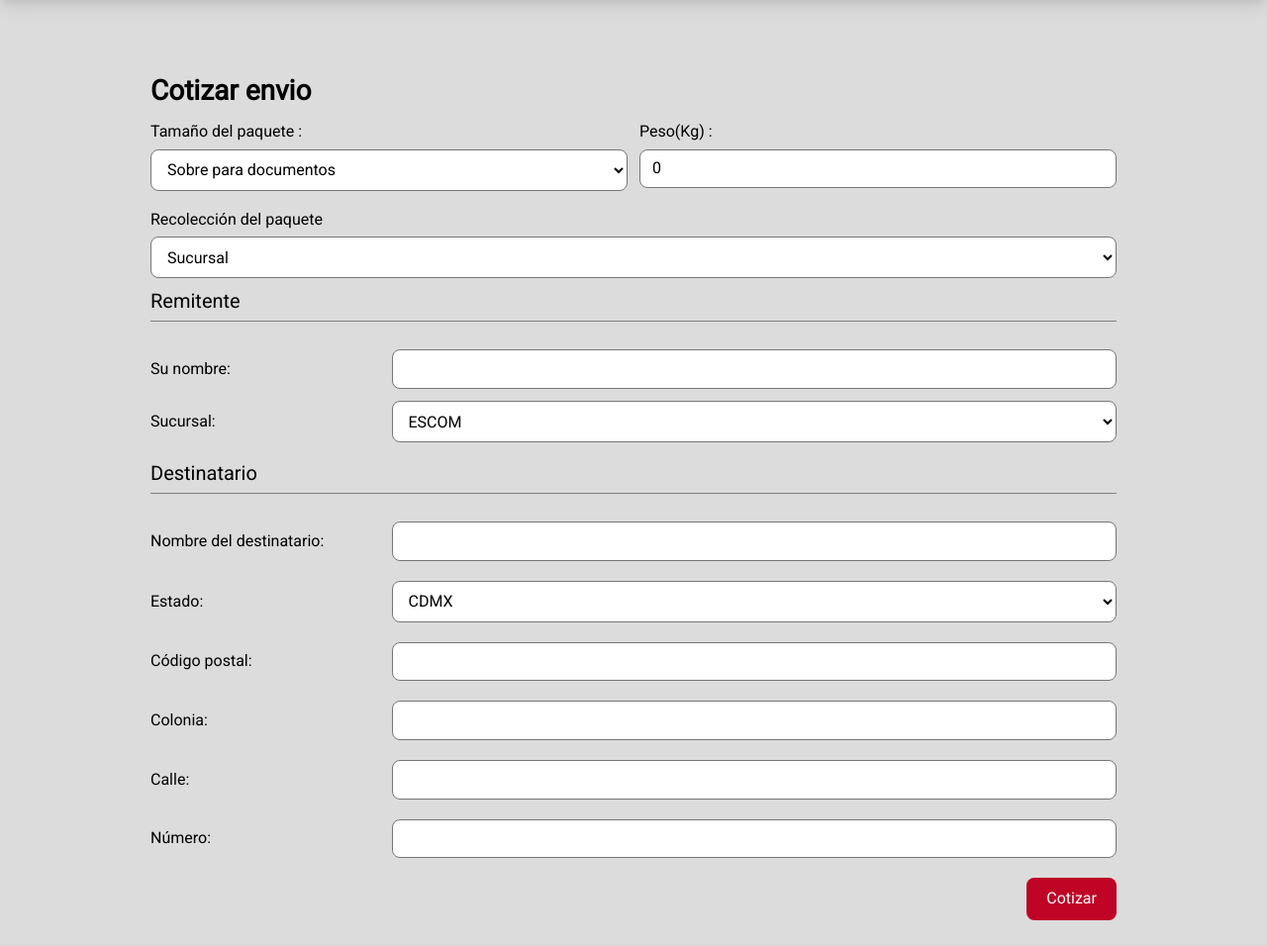
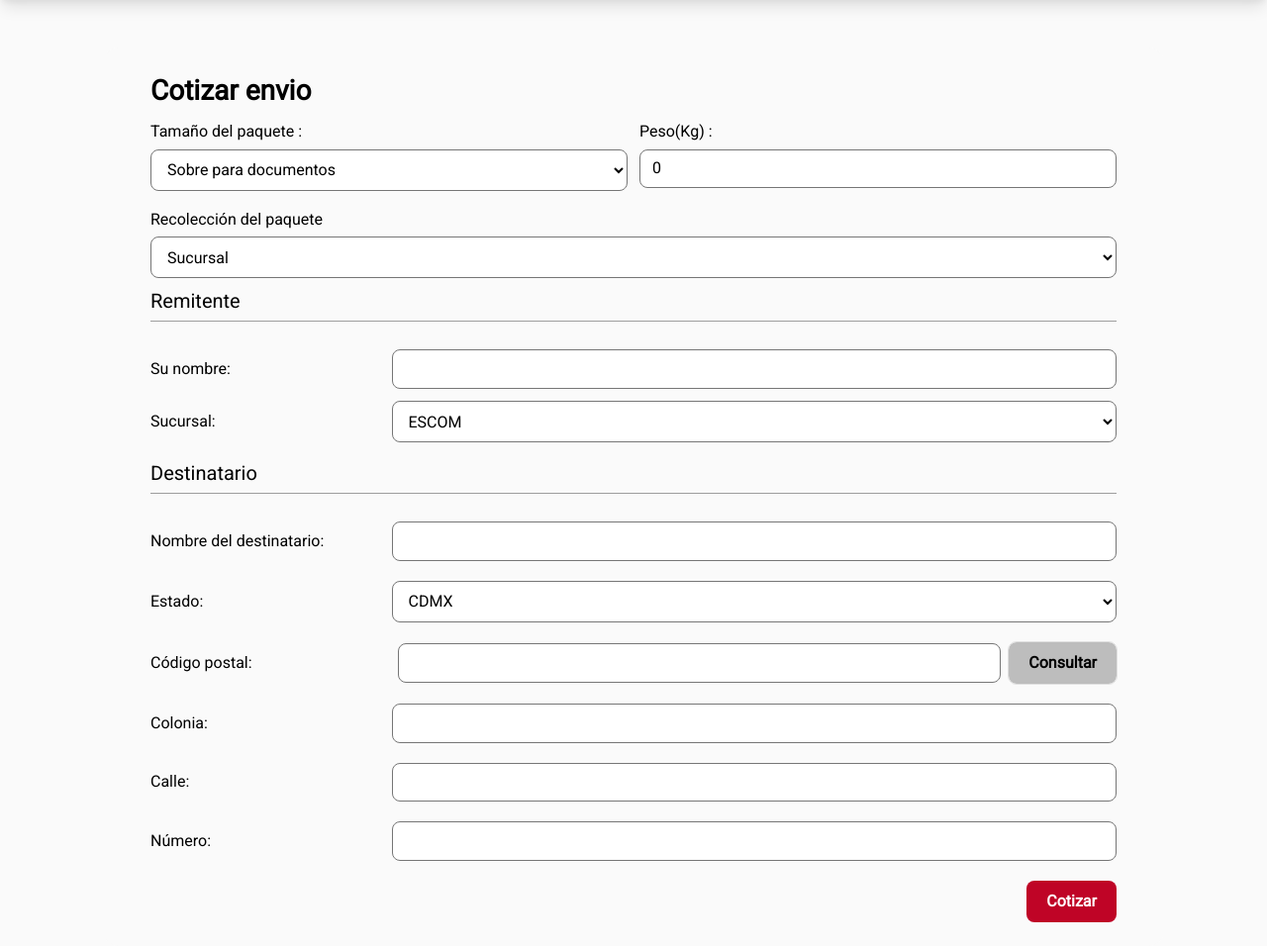
Before and after one commit to alanrlescom/pof, a PHP site: page /pof/cotizar.php in a window 1280 px wide. Shown: the part 68-1024 px from the top of the page at 99% size. Before the commit the page ends 998 px from the top, so only its background shows below. Run offline with PHP 8.4, Linux system fonts and the light colour scheme; some libraries are stand-ins or nearby versions.

Commit message:
Haciendo cambios

```diff
--- a/cotizar.php
+++ b/cotizar.php
@@ -106,7 +106,14 @@
 									</div>
 									<div class="form-field inline">
 										<label for="origencp">Código postal:</label>
-										<input type="text" v-model="envio.origen.cp" if="origencp" maxlength="5" />
+										<div class="form-field inline addons">
+											<input type="text" v-model="envio.origen.cp" if="origencp" maxlength="5" />
+											<button class="btn btn-secondary btn-outline"
+												:disabled="envio.origen.cp === ''">
+												Consultar
+											</button>
+										</div>
+
 									</div>
 									<div class="form-field inline">
 										<label for="origencolonia">Colonia:</label>
@@ -141,7 +148,14 @@
 									</div>
 									<div class="form-field inline">
 										<label for="destinocp">Código postal:</label>
-										<input type="text" v-model="envio.destino.cp" if="destinocp" maxlength="5" />
+										<div class="form-field inline addons">
+											<input type="text" v-model="envio.destino.cp" if="destinocp"
+												maxlength="5" />
+											<button class="btn btn-secondary btn-outline"
+												:disabled="envio.destino.cp === ''">
+												Consultar
+											</button>
+										</div>
 									</div>
 									<div class="form-field inline">
 										<label for="destinocolonia">Colonia:</label>
@@ -189,7 +203,7 @@
 										${{ cotizacion.costo }}MXN
 									</span>
 									<span class="subtitle">
-										${{ cotizacion.distancia }} Km
+										{{ cotizacion.distancia }} Km
 									</span>
 								</div>
 							</div>
--- a/css/cotizar.css
+++ b/css/cotizar.css
@@ -1,5 +1,5 @@
 body {
-    background-color: gainsboro;
+    background-color: #fafafa;
 }
 
 .flex {
@@ -34,6 +34,12 @@ body {
 	align-items: center;
 	justify-content: center;
 	cursor: pointer;
+    font-weight: bold;
+}
+
+.btn[disabled] {
+    background-color: #bdbdbd;
+    cursor: not-allowed;
 }
 
 .btn-primary {
@@ -45,9 +51,18 @@ body {
     background-color: var(--primary);
 }
 
+.btn-secondary {
+    background-color: #eeeeee;
+    color: black;
+}
+
 .btn-secondary:active {
-    background-color: var(--primary);
-    color: white;
+    background-color: #e0e0e0;
+}
+
+.btn-outline {
+    outline: solid 1px #e0e0e0;
+
 }
 
 .form-field {
@@ -85,7 +100,7 @@ body {
     margin-top: 3rem;
     padding: 1.5rem;
     border-radius: 16px;
-    background: gainsboro;
+    background: #fafafa;
 }
 
 .card-header {
@@ -103,7 +118,7 @@ body {
 
 .card-subtitle {
     font-size: 1.5rem;
-    color: gray;
+    color: #9e9e9e;
 }
 
 .card-body {
@@ -115,7 +130,7 @@ body {
     font-size: 1.25rem;
     margin-bottom: 1.75rem;
     padding-bottom: 0.5rem;
-    border-bottom: solid 1px gray;
+    border-bottom: solid 1px #9e9e9e;
 }
 
 .form-field.inline {
@@ -127,7 +142,7 @@ body {
     flex: 1;
 }
 
-.form-field.inline > input, .form-field.inline > select {
+.form-field.inline > input, .form-field.inline > select, .form-field.inline > .addons {
     flex: 3;
 }
 
@@ -154,13 +169,14 @@ body {
 }
 
 .subtitle {
-    color: gray;
+    color: #9e9e9e;
     font-weight: normal;
 }
 
 .total {
     display: flex;
     flex-direction: column;
+    align-items: flex-end;
     gap: 0.75rem;
 }
 
--- a/js/vue/cotizar.js
+++ b/js/vue/cotizar.js
@@ -34,6 +34,7 @@ const vue = new Vue({
 			cotizacion: {
 				costo: '0.0',
 				fecha: new Date(),
+                distancia: '0',
 			},
 			envio: {
 				categoria: 0,
```
